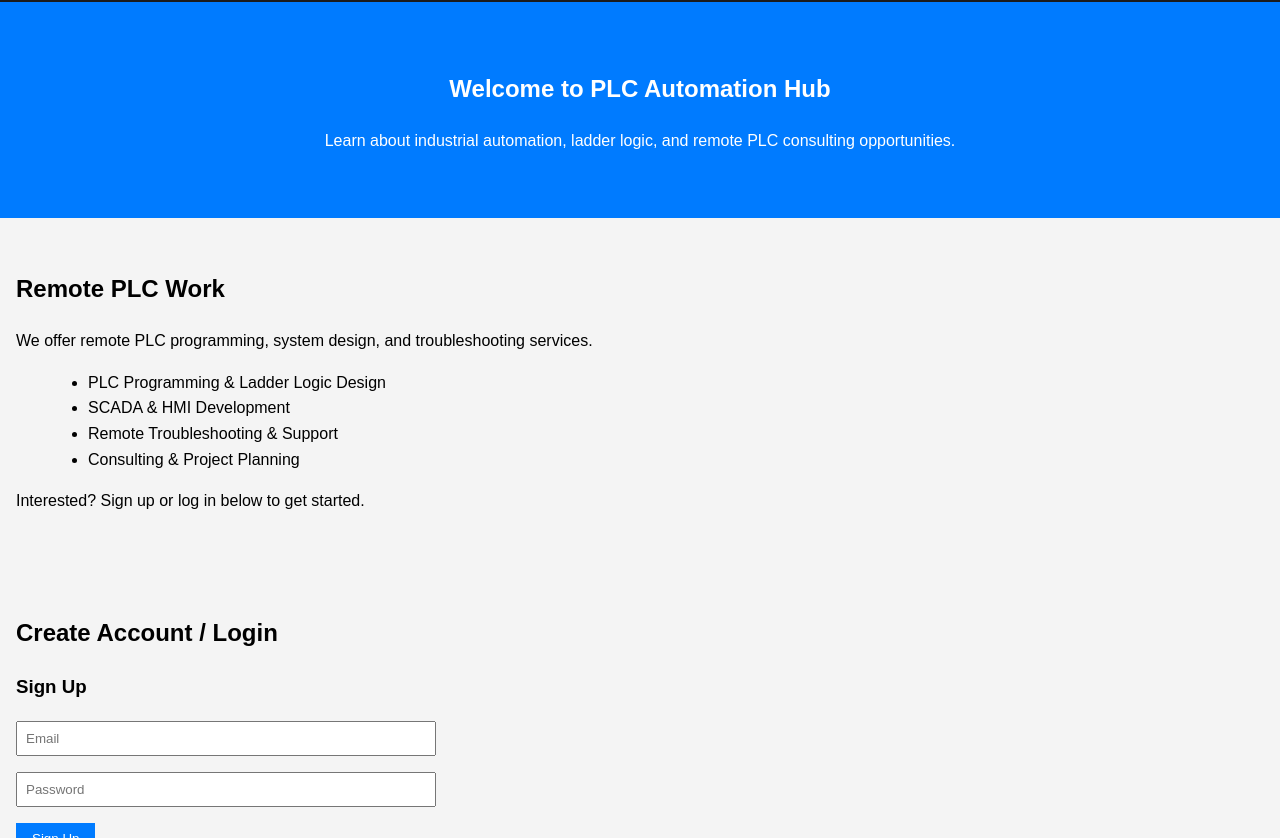
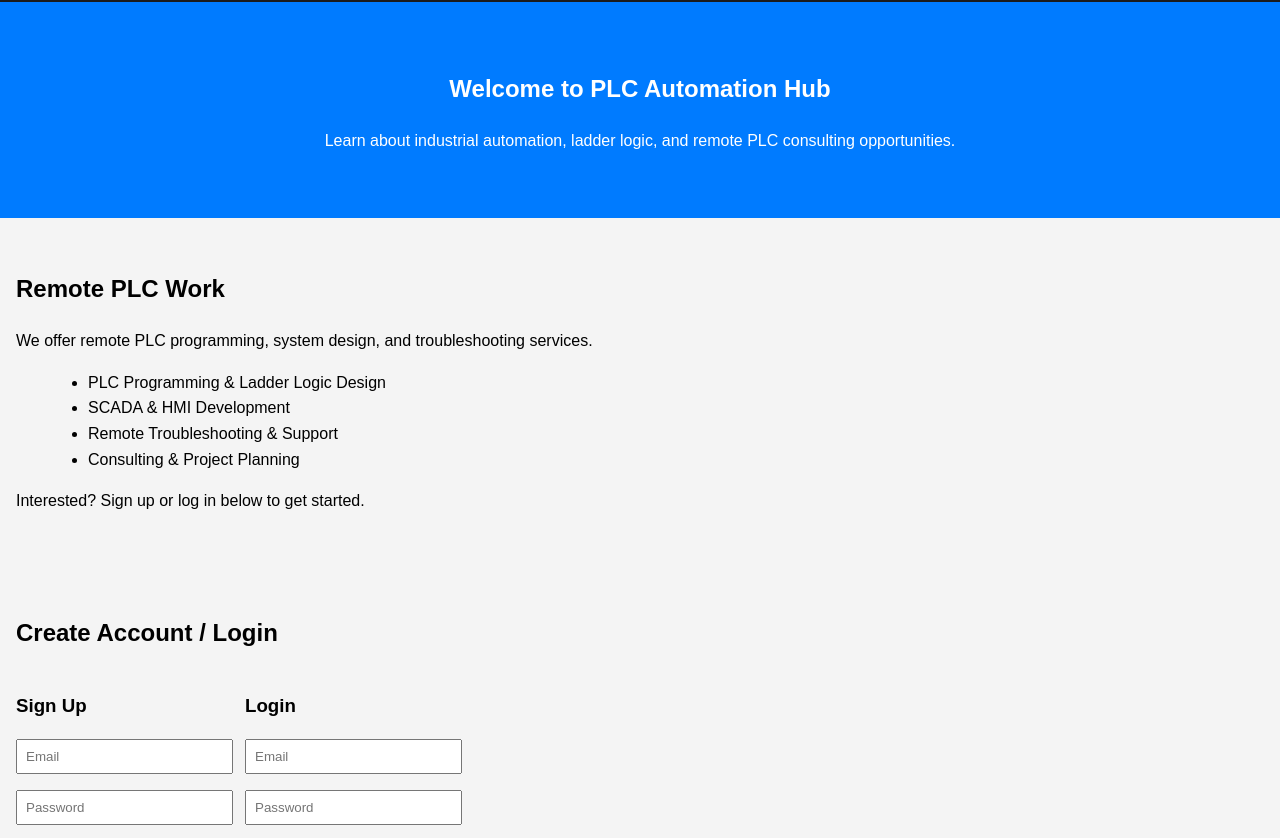
Before and after one commit to Dunclin/DHSAutomation, a plain HTML site: page index.html in a window 1280 px wide. Shown: the part 81-919 px from the top of the page. Drawn offline with Linux system fonts and the light colour scheme; no server answers.

Commit message:
Update styles.css

```diff
--- a/styles.css
+++ b/styles.css
@@ -41,6 +41,12 @@ section#remote ul {
   margin-left: 2rem;
 }
 
+.auth-forms {
+  display: flex;
+  gap: 2rem;
+  flex-wrap: wrap;
+}
+
 form input, form textarea {
   display: block;
   width: 100%;
```
